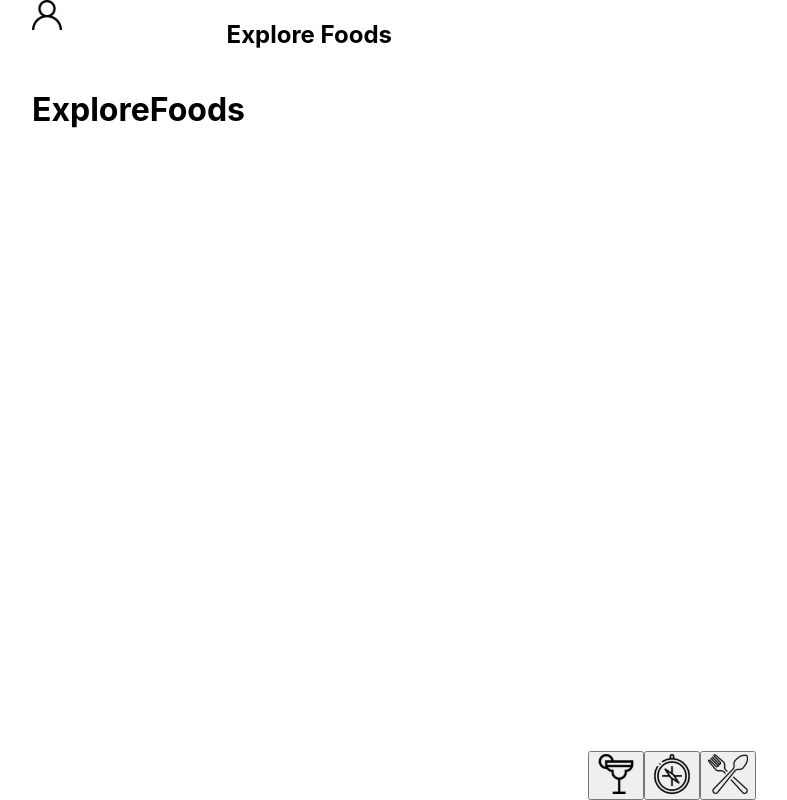
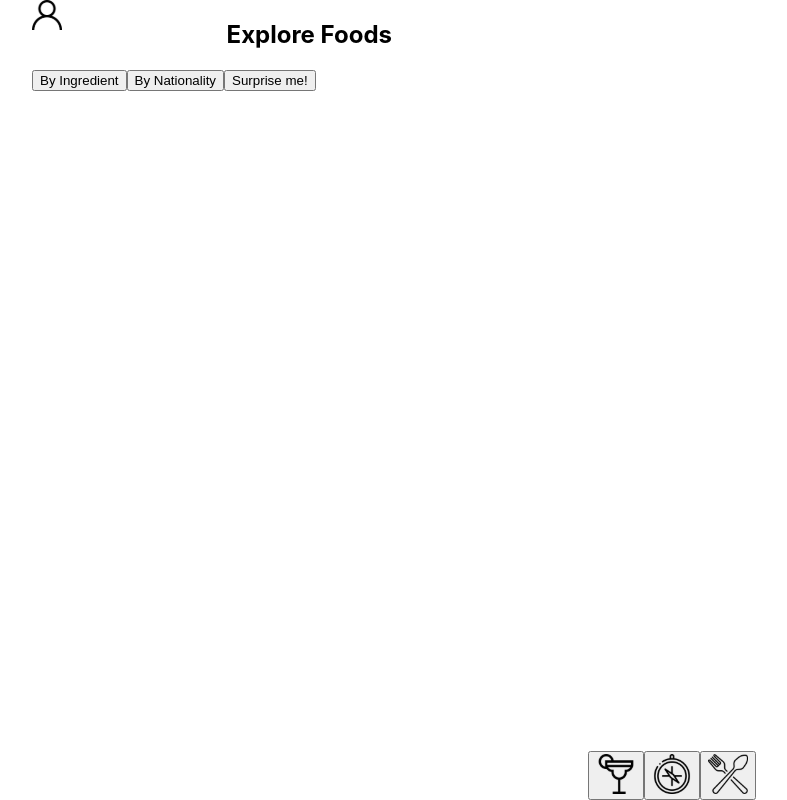
Before and after one commit to carolcabralm/Projeto_App_de_Receitas, a React (Create React App) app: page /explore/foods in a window 1280 px wide. Shown: the whole page, without its empty margins (428-1215 px from the left). Built offline with nearby package versions, Linux system fonts and the light colour scheme.

Commit message:
create: Telas de explorar comida e bebida

```diff
--- a/src/pages/DrinkPages/ExploreDrinks.js
+++ b/src/pages/DrinkPages/ExploreDrinks.js
@@ -1,4 +1,5 @@
 import React from 'react';
+import { Link } from 'react-router-dom';
 import Header from '../../components/Header';
 import Footer from '../../components/Footer';
 
@@ -6,7 +7,12 @@ function ExploreDrinks() {
   return (
     <div>
       <Header value="Explore Drinks" img="false" />
-      <h1>ExploreDrinks</h1>
+      <Link to="/explore/drinks/ingredients">
+        <button data-testid="explore-by-ingredient" type="button">By Ingredient</button>
+      </Link>
+      <Link to="/drinks/178319">
+        <button data-testid="explore-surprise" type="button">Surprise me!</button>
+      </Link>
       <Footer />
     </div>
   );
--- a/src/pages/FoodPages/ExploreFoods.js
+++ b/src/pages/FoodPages/ExploreFoods.js
@@ -1,4 +1,5 @@
 import React from 'react';
+import { Link } from 'react-router-dom';
 import Header from '../../components/Header';
 import Footer from '../../components/Footer';
 
@@ -6,7 +7,15 @@ function ExploreFoods() {
   return (
     <div>
       <Header value="Explore Foods" img="false" />
-      <h1>ExploreFoods</h1>
+      <Link to="/explore/foods/ingredients">
+        <button data-testid="explore-by-ingredient" type="button">By Ingredient</button>
+      </Link>
+      <Link to="/explore/foods/nationalities">
+        <button data-testid="explore-by-nationality" type="button">By Nationality</button>
+      </Link>
+      <Link to="/foods/52771">
+        <button data-testid="explore-surprise" type="button">Surprise me!</button>
+      </Link>
       <Footer />
     </div>
   );
```
